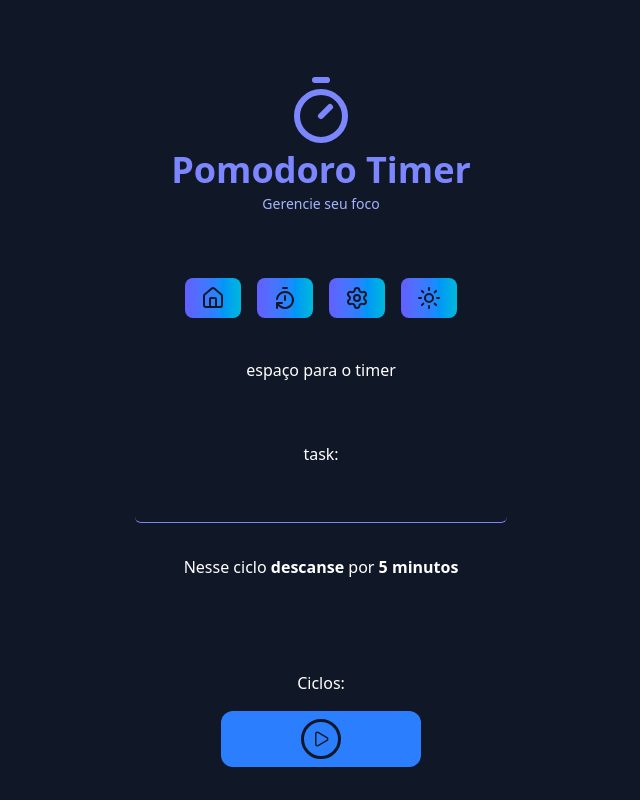
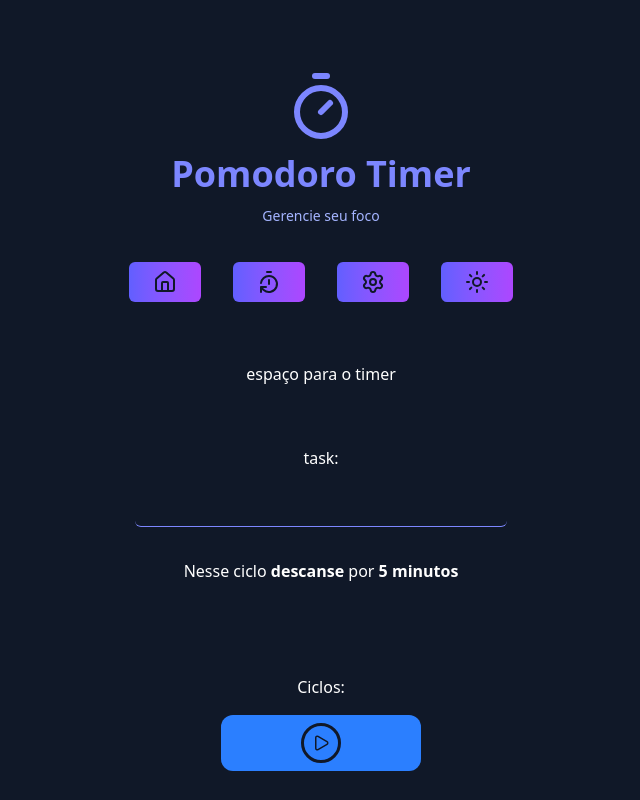
Before and after one commit to yasmin-code-tech/Pomodoro, a React (Vite) app in the folder Pomodoro/: page / in a window 1280 px wide. Shown: the whole page, without its empty margins (319-959 px from the left). Built offline with nearby package versions, Linux system fonts and the light colour scheme.

Commit message:
refactor: extrai Menu e Logo do App.tsx em componentes reutilizáveis

```diff
--- a/Pomodoro/src/App.tsx
+++ b/Pomodoro/src/App.tsx
@@ -1,7 +1,11 @@
 
-import { TimerIcon,HouseIcon, TimerResetIcon , SettingsIcon, SunIcon, PlayIcon} from 'lucide-react';
+import { PlayIcon} from 'lucide-react';
 import './App.css'
 import {useState} from 'react';
+import {Logo} from './components/Logo';
+import {Menu} from './components/Menu';
+
+
 
 export function App() {
 
@@ -14,51 +18,8 @@ export function App() {
     <div className="bg-gray-900 text-white min-h-screen flex justify-center items-center flex-col">
 
       <header className=' py-10 justify-center flex flex-col items-center font-bold text-2xl'>
-      <TimerIcon className='text-indigo-400 w-18 h-18'/>
-      <span className='text-4xl py-1 transition hover:scale-105 text-indigo-400
-      font-semibold'>Pomodoro Timer</span>
-      <span className='text-sm text-indigo-300 font-medium'>Gerencie seu foco</span>
-
-    <div className=' flex flex-row justify-center items-center gap-4  mt-16  '>
-
-
-        <button className='px-4 py-2
-  rounded-lg
-  bg-gradient-to-r
-  from-indigo-500
-  via-blue-500
-  to-cyan-500
-  hover:brightness-80
-  ' aria-label='Página Inicial'>
-          <HouseIcon className=' text-gray-900'/>
-        </button>
-
-
-      <button className='px-4 py-2 rounded-lg bg-gradient-to-r
-  from-indigo-500
-  via-blue-500
-  to-cyan-500
-  hover:brightness-80' aria-label='Histórico'>
-        <TimerResetIcon className=' text-gray-900'/>
-      </button>
-
-      <button className='px-4 py-2 rounded-lg bg-gradient-to-r
-  from-indigo-500
-  via-blue-500
-  to-cyan-500
-  hover:brightness-80' aria-label='Configurações'>
-        <SettingsIcon className=' text-gray-900'/>
-      </button>
-
-      <button className='px-4 py-2 rounded-lg bg-gradient-to-r
-  from-indigo-500
-  via-blue-500
-  to-cyan-500
-  hover:brightness-80' aria-label='Mudar Tema'>
-        <SunIcon className='text-gray-900'/>
-      </button>
-
-    </div>
+      <Logo/>
+      <Menu/>
 
     </header>
 
--- /dev/null
+++ b/Pomodoro/src/components/Logo.tsx
@@ -0,0 +1,21 @@
+import React from "react";
+import "../App.css";
+import { TimerIcon } from 'lucide-react';
+
+
+export function Logo(){
+return(
+    <>
+    <div className='flex flex-col justify-center items-center gap-2 hover:opacity-70' >
+        <TimerIcon
+        className = 'text-indigo-400 w-18 h-18 font-bold hover:opacity-70'/>
+        <span className='text-4xl py-1 transition hover:opacity-70 text-indigo-400'>
+            Pomodoro Timer
+        </span>
+        <span className='text-sm text-indigo-300 font-light  '>
+            Gerencie seu foco
+        </span>
+    </div>
+    </>
+)
+}
--- /dev/null
+++ b/Pomodoro/src/components/Menu.tsx
@@ -0,0 +1,41 @@
+import React from "react";
+import "../App.css";
+import { HouseIcon, TimerResetIcon,SettingsIcon, SunIcon} from "lucide-react";
+
+
+
+
+export function Menu(){
+
+    return (
+        <>
+        <nav className='flex flex-row justify-center items-center gap-8 mt-4 py-5'>
+            <a href="#">
+                <button className="px-6 py-2 rounded-md bg-gradient-to-r from-indigo-500
+                to-purple-500 hover:brightness-90 flex flex-row justify-center items-center gap-2">
+                    <HouseIcon className="text-gray-900"></HouseIcon>
+                </button>
+
+            </a>
+            <a href="">
+                <button className="px-6 py-2 rounded-md bg-gradient-to-r from-indigo-500
+                to-purple-500 hover:brightness-90 flex flex-row justify-center items-center gap-2">
+                    <TimerResetIcon className="text-gray-900"></TimerResetIcon>
+                </button>
+            </a>
+            <a href="">
+                <button className="px-6 py-2 rounded-md bg-gradient-to-r from-indigo-500
+                to-purple-500 hover:brightness-90 flex flex-row justify-center items-center gap-2">
+                    <SettingsIcon className="text-gray-900"/>
+                </button>
+            </a>
+            <a href="">
+                <button className='px-6 py-2 rounded-md bg-gradient-to-r from-indigo-500 to-purple-500
+                hover:brightness-90 flex flex-row justify-center items-center gap-2'>
+                    <SunIcon className="text-gray-900"/>
+                </button>
+            </a>
+        </nav>
+        </>
+    )
+}
```
